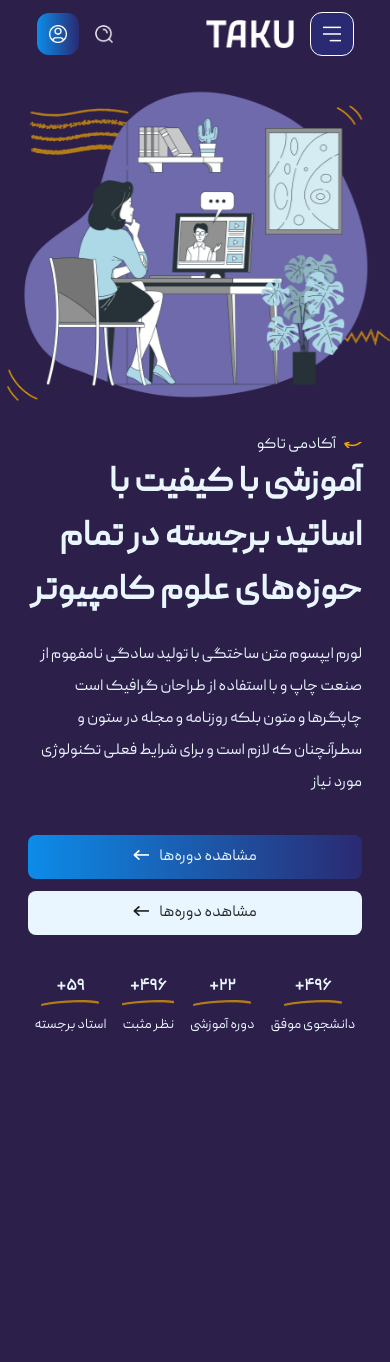
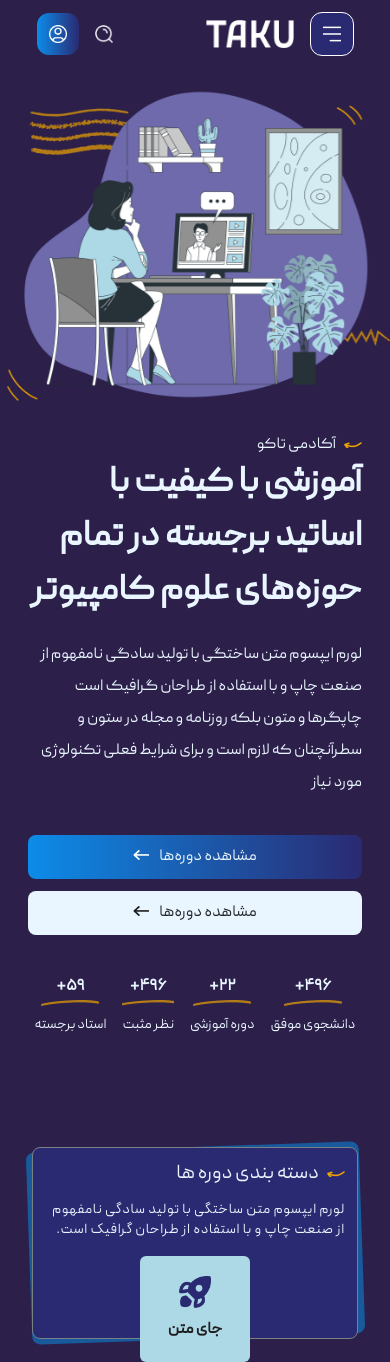
Before and after one commit to AmirhosseinDehghanazar/TakuAcademy-Frontend, a React (Vite) app in the folder TakuAcademy-Frontend/: page / in a window 390 px wide. Before the commit the page ends 1067 px from the top, so only its background shows below. Built offline with nearby package versions, Linux system fonts and the light colour scheme.

Commit message:
segment is more than half done responsive but need more cubes thats it

```diff
--- a/TakuAcademy-Frontend/src/App.css
+++ b/TakuAcademy-Frontend/src/App.css
@@ -6,3 +6,24 @@
 .bg-gradient:hover {
   opacity: 0.8;
 }
+
+.bg-arrow {
+  margin-right: 10px;
+  width: 16px;
+  height: 10px;
+}
+.bg-arrow-w {
+  background: url("./assets/header/arrow.png");
+}
+
+.bg-flash {
+  background: url("./assets/header/Vector5.png");
+  height: 6px;
+  width: 18px;
+}
+
+.bg-img {
+  background-repeat: no-repeat;
+  background-size: contain;
+  background-position: center;
+}
--- a/TakuAcademy-Frontend/src/components/main/header/header.css
+++ b/TakuAcademy-Frontend/src/components/main/header/header.css
@@ -1,9 +1,3 @@
-.bg-flash {
-  background: url("../../../assets/header/Vector5.png");
-  height: 6px;
-  width: 18px;
-}
-
 .background-props {
   background-position: center;
   background-size: cover;
@@ -12,14 +6,6 @@
   transition: transform 0.15s;
 }
 
-.bg-arrow {
-  margin-right: 10px;
-  width: 16px;
-  height: 10px;
-}
-.bg-arrow-w {
-  background: url("../../../assets/header/arrow.png");
-}
 .bg-arrow-b {
   background: url("../../../assets/header/arrow-black.png");
 }
--- /dev/null
+++ b/TakuAcademy-Frontend/src/components/main/segment/Segment.jsx
@@ -0,0 +1,49 @@
+import React from "react";
+import "./segment.css";
+
+const Segment = () => {
+  return (
+    <div className="mx-8 md:mx-10 lg:mx-16 xl:mx-20 2xl:mx-24 mt-20 relative">
+      {/* element below is the blue Rectangle over the over one */}
+      <div className="h-48 thin-border rounded-lg bg-cusDarkBlue rounded-20">
+        {/* this div contains texts and manage them the texts on top */}
+        <div className="flex justify-between items-center  mx-3 md:mx-6">
+          <div className="flex flex-col">
+            <div className="flex items-center gap-2 py-3">
+              <div className="bg-flash"></div>
+              <p className=" text-xl">دسته بندی دوره ها</p>
+            </div>
+
+            <p className="mb-4 text-sm tracking-wider max-w-lg lg:max-w-2xl ">
+              لورم ایپسوم متن ساختگی با تولید سادگی نامفهوم از صنعت چاپ و با
+              استفاده از طراحان گرافیک است.
+            </p>
+          </div>
+          {/* this bitch only shows up in tablet or higher screens as figma showed */}
+          <div className="hidden md:block">
+            <a href="#">
+              <button>
+                مشاهده دوره‌ها
+                <span className="background-props bg-arrow bg-arrow-w"></span>
+              </button>
+            </a>
+          </div>
+        </div>
+
+        {/* this div is parent for all Cubes */}
+        <div className="flex justify-center items-center lg:mt-6">
+          {/* cube; map?*/}
+          <div className=" bg-cube font-semibold flex flex-col px-7 py-5 gap-2.5 rounded-md xl:px-9 xl:py-7">
+            <div className="bg-rocket bg-img w-12 h-8"></div>
+            <div>جای متن </div>
+          </div>
+          {/* cube element end here */}
+        </div>
+      </div>
+      {/* div to show bejind other one  */}
+      <div className="h-48 shy-div -rotate-2 rounded-lg"></div>
+    </div>
+  );
+};
+
+export default Segment;
--- /dev/null
+++ b/TakuAcademy-Frontend/src/components/main/segment/segment.css
@@ -0,0 +1,23 @@
+.shy-div {
+  background-color: #185a9c;
+  min-width: 102%;
+  position: absolute;
+  right: -1%;
+  top: 0;
+  width: 100%;
+  z-index: -1;
+}
+
+.bg-rocket {
+  background-repeat: no-repeat;
+  background: url("../../../assets/segment/rocket.png");
+}
+.bg-cube {
+  align-items: center;
+  background-color: #add8e6;
+  color: #1e1e1e;
+}
+
+.thin-border {
+  border: solid 1px #798086;
+}
--- a/TakuAcademy-Frontend/src/layout/Main.jsx
+++ b/TakuAcademy-Frontend/src/layout/Main.jsx
@@ -1,12 +1,14 @@
 import React from "react";
 import Navbar from "../components/navbar/Navbar";
 import Header from "../components/main/header/header";
+import Segment from "../components/main/segment/Segment";
 
 const Main = () => {
   return (
     <div>
       <Navbar />
       <Header />
+      <Segment />
     </div>
   );
 };
--- a/TakuAcademy-Frontend/tailwind.config.js
+++ b/TakuAcademy-Frontend/tailwind.config.js
@@ -5,7 +5,7 @@ export default {
     extend: {
       colors: {
         cusOrange: "#EFA400",
-        cusBlue: "#E9F6FF",
+        cusBlue: "#009FFD",
         cusDarkBlue: "#2A2A72",
         cusBlack: "#232528",
         cusWhite: "#E9F6FF",
```
Also changed, not shown: TakuAcademy-Frontend/src/assets/segment/rocket.png (added).
